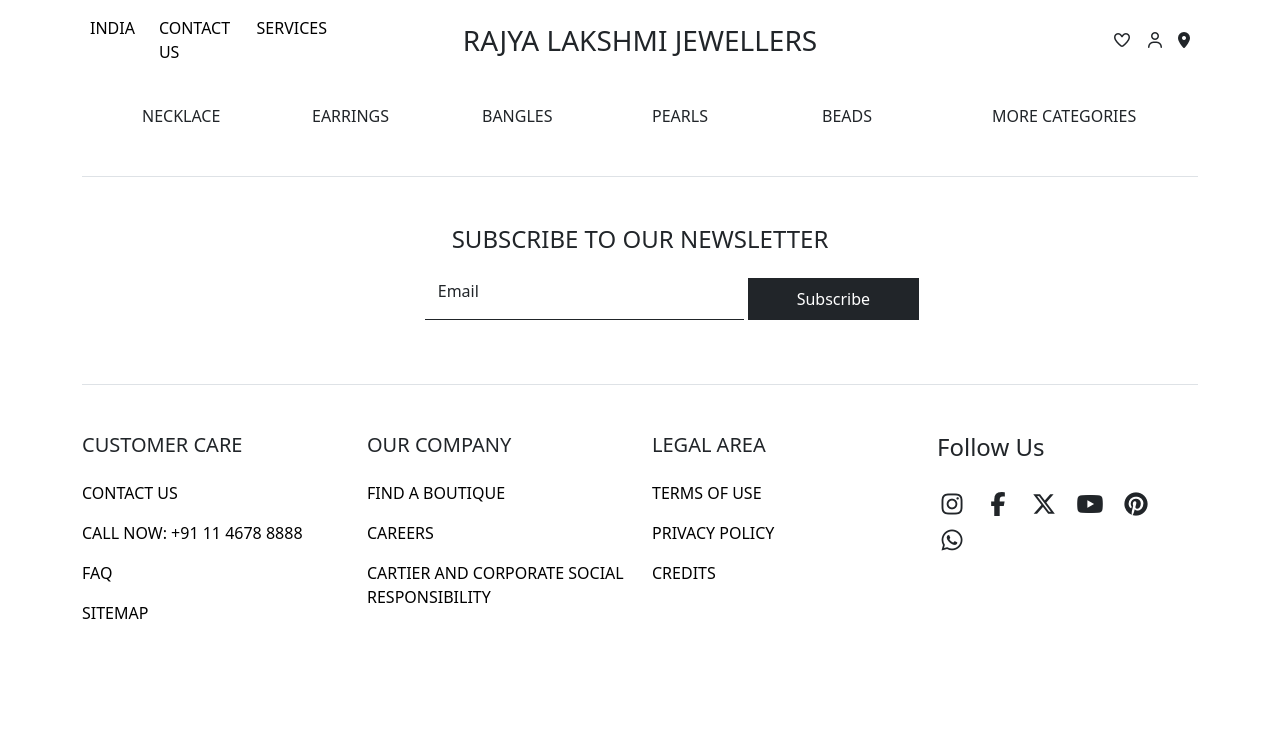
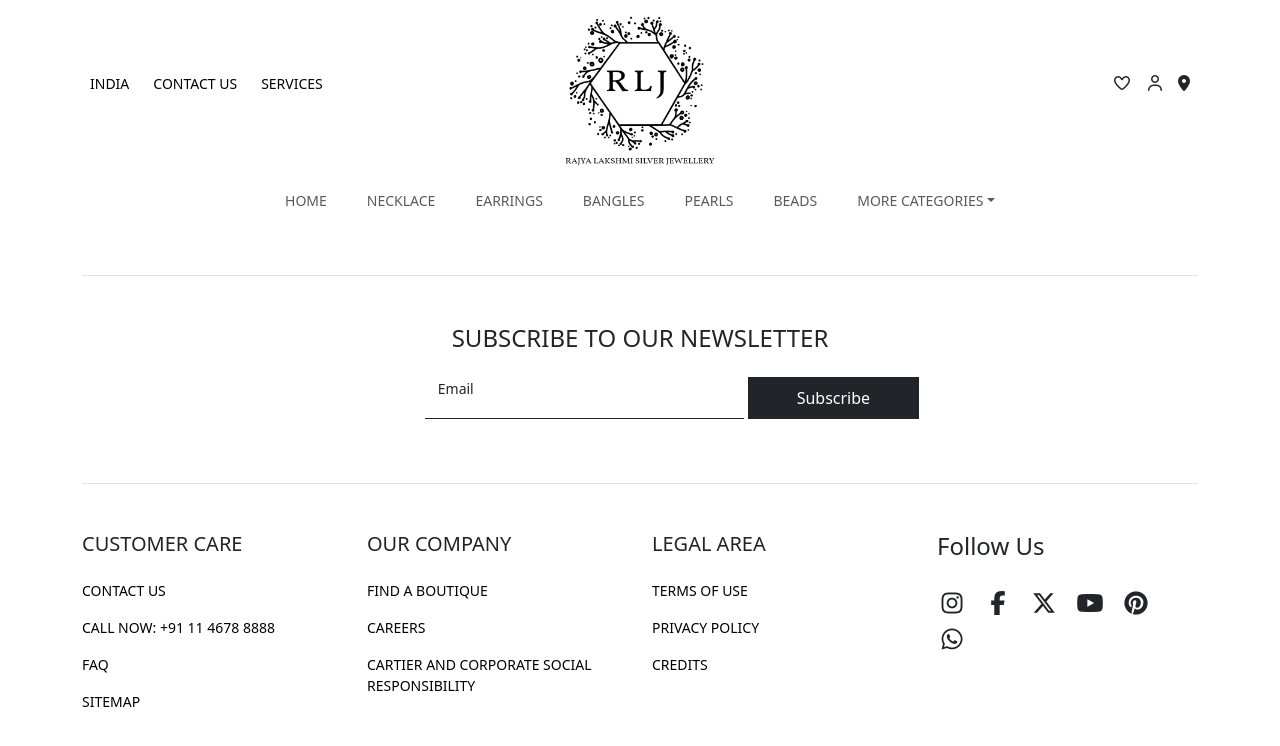
Before and after one commit to nvenkatvarshith/Rajya-Lakshmi-Jewellers, a React (Vite) app in the folder RLJ-app/: page / in a window 1280 px wide. Shown: the top 746 px of the page. Built offline with nearby package versions, Linux system fonts and the light colour scheme.

Commit message:
navbar from JS object

```diff
--- a/RLJ-app/src/components/Footer.tsx
+++ b/RLJ-app/src/components/Footer.tsx
@@ -53,7 +53,7 @@
     };
 
     return (
-        <div className="newsletter mt-5 px-4">
+        <div className="newsletter mt-5 px-4 small">
             <div className='container'>
                 <div className="d-flex text-center justify-content-center border border-start-0 border-end-0 py-5">
                     <div className="w-lg-25">
--- a/RLJ-app/src/components/Navbar.tsx
+++ b/RLJ-app/src/components/Navbar.tsx
@@ -4,7 +4,7 @@
 
     const navbarData = {
         logo: {
-            src: "rlj-logo.png",
+            src: "./rlj_logo.png",
             alt: "Rajya Lakshmi Silver Jewellery",
             link: "/"
         },
@@ -52,8 +52,50 @@
         ],
     };
 
+    const navBarMobileHtml = () => {
+        return  navbarData.menuItems.map((navItem) => {
+                if(navItem.type === "link"){
+                    return (
+                        <li className="nav-item">
+                            <a className="nav-link" href={navItem.url}>{navItem.label}</a>
+                        </li>
+                    )
+                }else if(navItem.type === "dropdown"){
+                    return (
+                        <li className="nav-item dropdown">
+                            <a className="nav-link dropdown-toggle" href="#" role="button" data-bs-toggle="dropdown" aria-expanded="false">
+                                {navItem.label}
+                            </a>
+                            <ul className="dropdown-menu dropdown-menu-light">
+                                {
+                                    navItem.sections?.map((section) =>{
+                                        return (
+                                            <li className="nav-item ms-2">
+                                                <strong>{section.title}</strong>
+                                                {subCategories(section)}
+                                            </li>
+                                        )
+                                    })
+                                }
+                            </ul>
+                        </li>
+                    )
+                }
+            }
+        )
+    };
+
+    const subCategories = (section:any) => {
+        return section.links.map((link:any) =>{
+                return (
+                    <li><a className="dropdown-item" href={'/'+link}>{link}</a></li>
+                )
+            }
+        )
+    }
+
     return (
-        <div>
+        <div className='small'>
             <div className="container navbar-container">
                 <div className="row align-items-center">
                     <div className="col-2 col-lg-3">
@@ -63,32 +105,17 @@
                             </button>
                             <div className="offcanvas offcanvas-start text-bg-light d-lg-none" id="offcanvasDarkNavbar" aria-labelledby="offcanvasDarkNavbarLabel" tabIndex={-1}>
                                 <div className="offcanvas-header">
-                                    <h5 className="offcanvas-title" id="offcanvasDarkNavbarLabel">Rajya Lakshmi Jewellers</h5>
+                                    <h5 className="offcanvas-title text-break" id="offcanvasDarkNavbarLabel">Rajya Lakshmi Jewellers</h5>
                                     <button type="button" className="btn-close btn-close-dark" data-bs-dismiss="offcanvas" aria-label="Close"></button>
                                 </div>
                                 <div className="offcanvas-body">
                                     <ul className="navbar-nav justify-content-end flex-grow-1 pe-3">
-                                        <li className="nav-item">
-                                            <a className="nav-link" href="#">Home</a>
-                                        </li>
-                                        <li className="nav-item">
-                                            <a className="nav-link" href="#">Necklace</a>
-                                        </li>
-                                        <li className="nav-item dropdown">
-                                            <a className="nav-link dropdown-toggle" href="#" role="button" data-bs-toggle="dropdown" aria-expanded="false">
-                                                More Categories
-                                            </a>
-                                            <ul className="dropdown-menu dropdown-menu-light">
-                                                <li><a className="dropdown-item" href="#">Action</a></li>
-                                                <li><a className="dropdown-item" href="#">Another action</a></li>
-                                                <li><a className="dropdown-item" href="#">Something else here</a></li>
-                                            </ul>
-                                        </li>
+                                       {navBarMobileHtml()}
                                     </ul>
                                 </div>
                             </div>
                             <div className='d-none d-lg-flex'>
-                                <ul className="navbar-nav mb-2 mb-lg-0">
+                                <ul className="navbar-nav top-nav mb-2 mb-lg-0">
                                     <li className="nav-item me-2">
                                         <a className="nav-link active" aria-current="page" href="#">India</a>
                                     </li>
@@ -102,36 +129,21 @@
                             </div>
                         </nav>
                     </div>
-                    <div className="col-8 col-lg-6 text-center">
-                        <a className="navbar-brand fs-3" href="#">Rajya Lakshmi Jewellers</a>
+                    <div className="col-8 col-lg-6 text-center mt-3">
+                        <a className="navbar-brand" href={navbarData.logo.link}><img src={navbarData.logo.src} alt={navbarData.logo.alt} className='img-fluid' width="150px"/></a>
                     </div>
-                    <div className="col-2 col-lg-3 text-end">
+                    <div className="col-2 col-lg-3 text-end top-icons fs-6">
                         <i className="fa-regular fa-heart mx-2"></i>
                         <i className="fa-regular fa-user mx-2 d-none d-md-inline"></i>
                         <i className="fa-solid fa-location-dot mx-2 d-none d-md-inline"></i>
                     </div>
                 </div>
-                <div className='container-fluid'>
-                    <div className="row mt-4 px-5 d-none d-lg-flex">
-                        <div className="col-lg-2">
-                            <span className='category pb-2'>Necklace</span>
-                        </div>
-                        <div className="col-lg-2">
-                            <span className='category pb-2'>Earrings</span>
-                        </div>
-                        <div className="col-lg-2">
-                            <span className='category pb-2'>Bangles</span>
-                        </div>
-                        <div className="col-lg-2">
-                            <span className='category pb-2'>Pearls</span>
-                        </div>
-                        <div className="col-lg-2">
-                            <span className='category pb-2'>Beads</span>
-                        </div>
-                        <div className="col-lg-2">
-                            <span className='category pb-2'>More Categories</span>
-                        </div>
-                    </div>
+                <div className="container-fluid mt-2">
+                    <nav className="navbar navbar-expand-lg d-none d-lg-flex justify-content-center align-items-center">
+                        <ul className="navbar-nav gap-4">
+                            {navBarMobileHtml()}
+                        </ul>
+                    </nav>
                 </div>
             </div>
         </div>
--- a/RLJ-app/src/styles/Navbar.css
+++ b/RLJ-app/src/styles/Navbar.css
@@ -2,16 +2,16 @@
     text-transform: uppercase;
 }
 
-.navbar-nav li {
+.top-nav li {
     position: relative;
 }
 
-.navbar-nav li:hover{
+.top-nav li:hover{
     font-weight: bold;
     transition: font-weight 0.1s 0s ease;
 }
 
-.navbar-nav li::after {
+.top-nav li::after {
     content: '';
     position: absolute;
     width: 0;
@@ -22,7 +22,7 @@
     transition: width 0.3s 0s ease;
 }
 
-.navbar-nav li:hover::after {
+.top-nav li:hover::after {
     width: 100%;
 }
 
@@ -50,3 +50,7 @@
 .category:hover::after {
     width: 100%;
 }
+
+.top-icons i{
+    cursor: pointer;
+}
```
Also changed, not shown: RLJ-app/public/rlj_logo.png (added).
